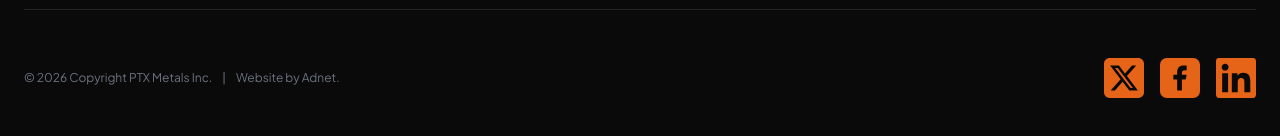
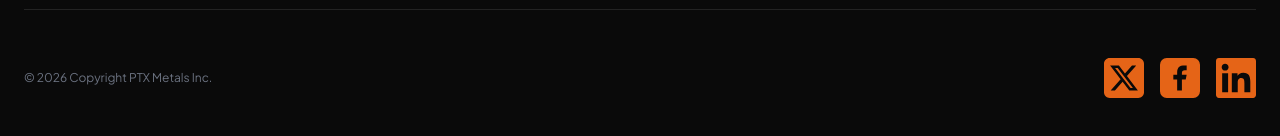
Before and after one commit to JacobKayembekazadi/ptx2, a React (Vite) app: page / in a window 1280 px wide. Shown: the part 11109-11245 px from the top of the page. Built offline with nearby package versions, Linux system fonts and the light colour scheme.

Commit message:
Remove 'Website by Adnet' credit from footer
Removed the credit link and separator from the footer copyright section.

```diff
--- a/components/Footer.tsx
+++ b/components/Footer.tsx
@@ -49,7 +49,7 @@ const Footer: React.FC = () => {
         <div className="mt-12 flex flex-col md:flex-row justify-between items-center gap-8">
           {/* Copyright */}
           <div className="text-xs text-gray-500">
-            &copy; 2026 Copyright PTX Metals Inc. <span className="mx-2">|</span> Website by <a href="https://adnetinc.com/" target="_blank" className="hover:text-white transition-colors">Adnet</a>.
+            &copy; 2026 Copyright PTX Metals Inc.
           </div>
 
           {/* Social Icons */}
```
